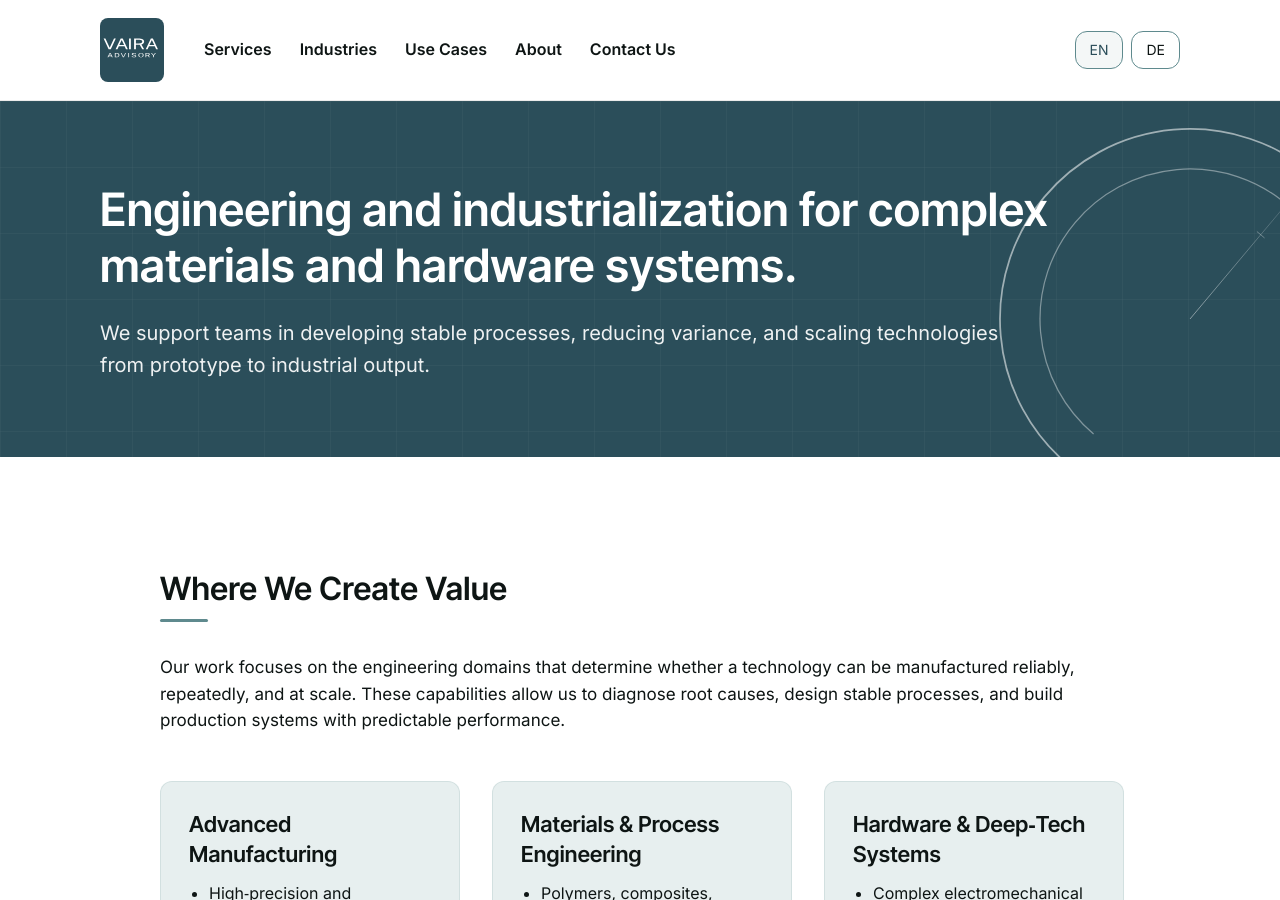
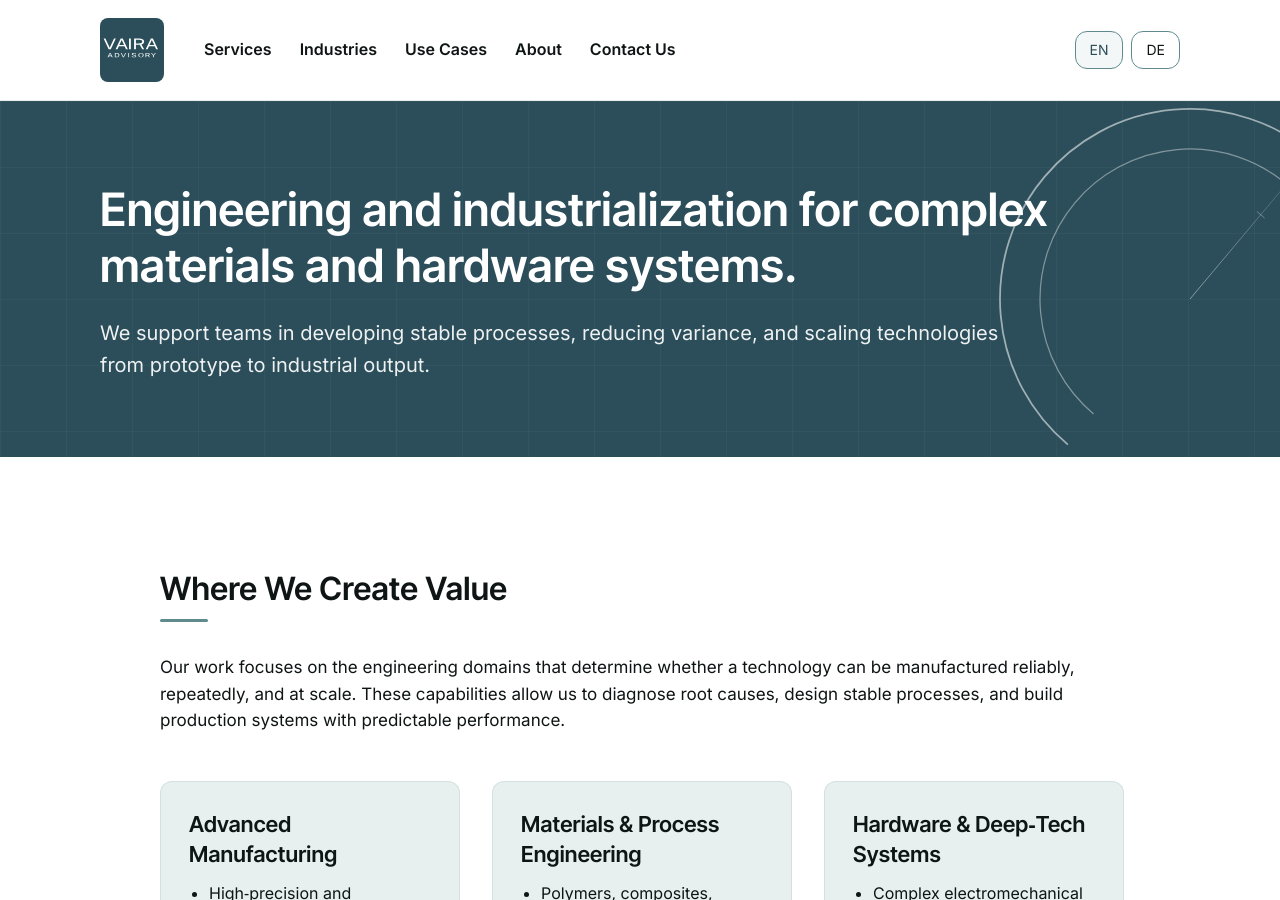
Before and after one commit to raphaelheeb/vaira-advisory, a Jekyll site: the page built from industries/index.html, in a window 1280 px wide and 900 px high. Built offline with Jekyll 4.4.1, drawn with Linux system fonts in a browser that asks for light colours.

Commit message:
Update index.html

```diff
--- a/industries/index.html
+++ b/industries/index.html
@@ -15,7 +15,7 @@
     </p>
   </div>
 
-  <div class="cad-hero-shape cad-hero-shape--lower-right" style="bottom:-80px; top:auto; right:-120px; position:absolute;">
+  <div class="cad-hero-shape cad-hero-shape--lower-right" style="bottom:-60px; top:auto; right:-120px; position:absolute;">
      <svg width="420" height="420" viewBox="0 0 420 420" fill="none" xmlns="http://www.w3.org/2000/svg">
       <defs>
         <linearGradient id="radialFade" x1="210" y1="210" x2="400" y2="210" gradientUnits="userSpaceOnUse">
```
